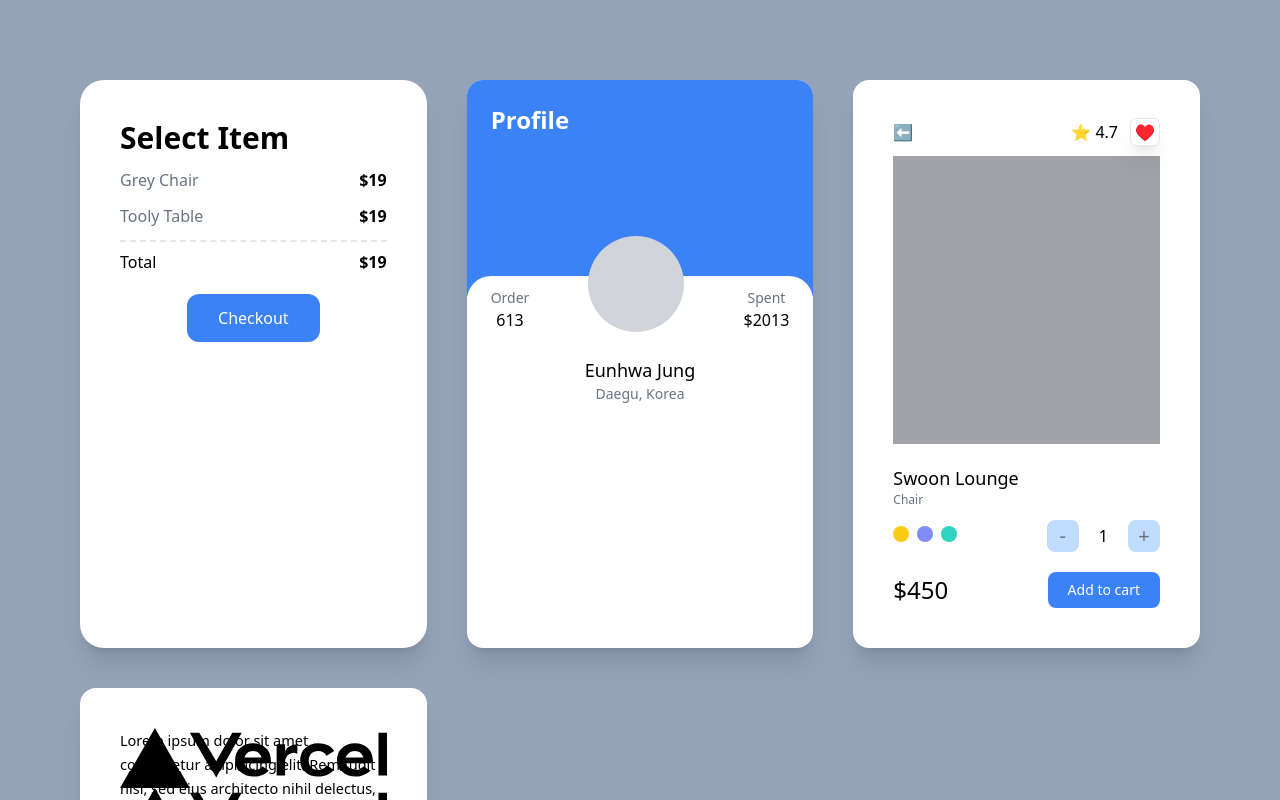
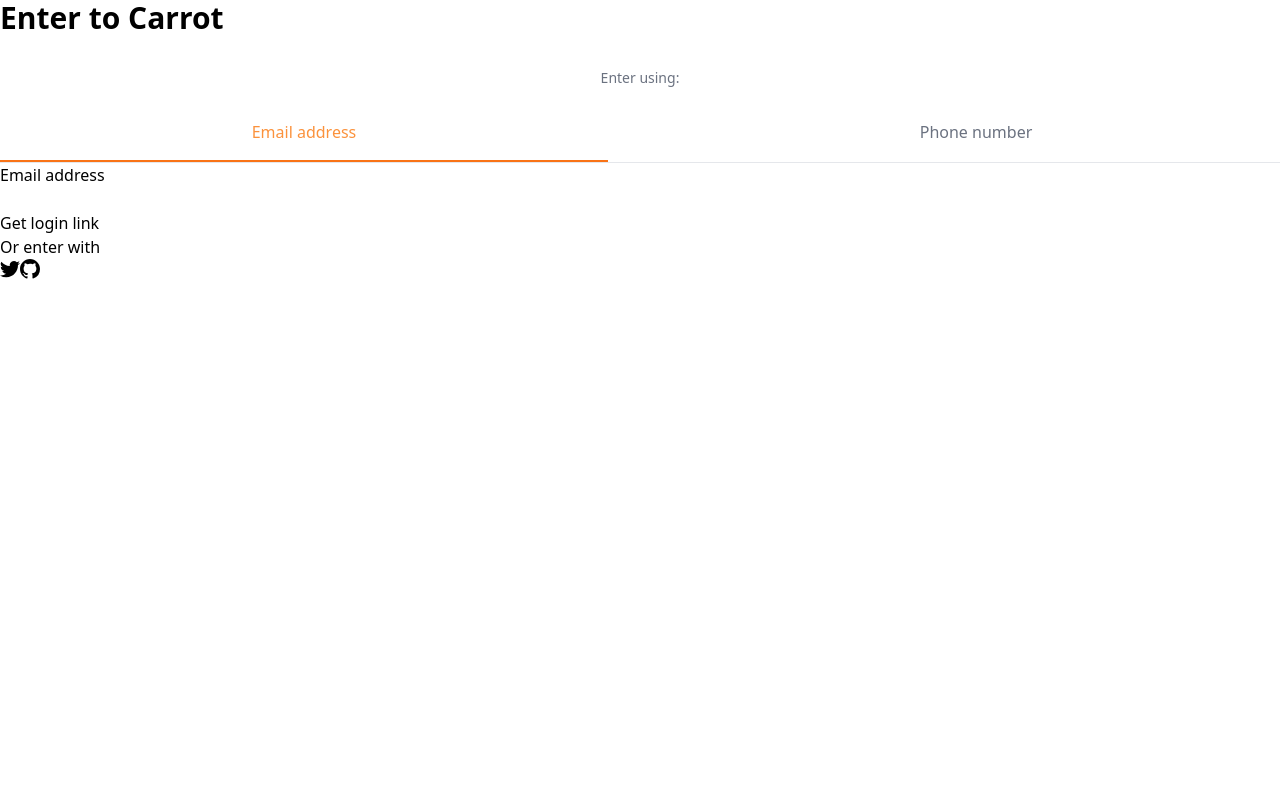
Before and after one commit to summereuna/carrot-market, a Next.js app: page / in a window 1280 px wide. Shown: the top 800 px of the page. Built offline with nearby package versions, Linux system fonts and the light colour scheme.

Commit message:
Add: enter page

```diff
--- /dev/null
+++ b/pages/enter.tsx
@@ -0,0 +1,103 @@
+import { useState } from "react";
+
+/** 클래스네임 가져와서 합쳐주는 함수
+ * [1, 2, 3].join("") => "123"
+ * [1, 2, 3].join("/") => "1/2/3"
+ */
+function cls(...classname: string[]) {
+  return classname.join(" ");
+}
+
+export default function Enter() {
+  const [method, setMethod] = useState("email");
+  const onEmailClick = () => setMethod("email");
+  const onPhoneClick = () => setMethod("phone");
+
+  return (
+    <div className="mt-18">
+      <h3 className="text-3xl font-bold">Enter to Carrot</h3>
+      <div className="mt-8">
+        <div className="flex flex-col items-center">
+          <h5 className="text-sm text-gray-500 font-md">Enter using:</h5>
+          <div className="grid grid-cols-2 gap-16 w-full mt-8 border-b">
+            <button
+              className={cls(
+                "pb-4 font-md border-b-2",
+                method === "email"
+                  ? " border-orange-500 text-orange-400"
+                  : "border-transparent text-gray-500"
+              )}
+              onClick={onEmailClick}
+            >
+              Email address
+            </button>
+            <button
+              className={cls(
+                "pb-4 font-md border-b-2",
+                method === "phone"
+                  ? " border-orange-500 text-orange-400"
+                  : "border-transparent text-gray-500"
+              )}
+              onClick={onPhoneClick}
+            >
+              Phone number
+            </button>
+          </div>
+        </div>
+        <form>
+          <label htmlFor="tab">
+            {method === "email" ? "Email address" : null}
+            {method === "phone" ? "Phone number" : null}
+          </label>
+          <div>
+            {method === "email" ? <input type="email" required /> : null}
+            {method === "phone" ? (
+              <div>
+                <span>+82</span>
+                <input type="number" required />
+              </div>
+            ) : null}
+          </div>
+          <button>
+            {method === "email" ? "Get login link" : null}
+            {method === "phone" ? "Get one-time password" : null}
+          </button>
+        </form>
+        <div>
+          <div>
+            <div />
+            <div>
+              <span>Or enter with</span>
+            </div>
+          </div>
+          <div>
+            <button>
+              <svg
+                className="w-5 h-5"
+                aria-hidden="true"
+                fill="currentColor"
+                viewBox="0 0 20 20"
+              >
+                <path d="M6.29 18.251c7.547 0 11.675-6.253 11.675-11.675 0-.178 0-.355-.012-.53A8.348 8.348 0 0020 3.92a8.19 8.19 0 01-2.357.646 4.118 4.118 0 001.804-2.27 8.224 8.224 0 01-2.605.996 4.107 4.107 0 00-6.993 3.743 11.65 11.65 0 01-8.457-4.287 4.106 4.106 0 001.27 5.477A4.073 4.073 0 01.8 7.713v.052a4.105 4.105 0 003.292 4.022 4.095 4.095 0 01-1.853.07 4.108 4.108 0 003.834 2.85A8.233 8.233 0 010 16.407a11.616 11.616 0 006.29 1.84" />
+              </svg>
+            </button>
+            <button>
+              <svg
+                className="w-5 h-5"
+                aria-hidden="true"
+                fill="currentColor"
+                viewBox="0 0 20 20"
+              >
+                <path
+                  fillRule="evenodd"
+                  d="M10 0C4.477 0 0 4.484 0 10.017c0 4.425 2.865 8.18 6.839 9.504.5.092.682-.217.682-.483 0-.237-.008-.868-.013-1.703-2.782.605-3.369-1.343-3.369-1.343-.454-1.158-1.11-1.466-1.11-1.466-.908-.62.069-.608.069-.608 1.003.07 1.531 1.032 1.531 1.032.892 1.53 2.341 1.088 2.91.832.092-.647.35-1.088.636-1.338-2.22-.253-4.555-1.113-4.555-4.951 0-1.093.39-1.988 1.029-2.688-.103-.253-.446-1.272.098-2.65 0 0 .84-.27 2.75 1.026A9.564 9.564 0 0110 4.844c.85.004 1.705.115 2.504.337 1.909-1.296 2.747-1.027 2.747-1.027.546 1.379.203 2.398.1 2.651.64.7 1.028 1.595 1.028 2.688 0 3.848-2.339 4.695-4.566 4.942.359.31.678.921.678 1.856 0 1.338-.012 2.419-.012 2.747 0 .268.18.58.688.482A10.019 10.019 0 0020 10.017C20 4.484 15.522 0 10 0z"
+                  clipRule="evenodd"
+                />
+              </svg>
+            </button>
+          </div>
+        </div>
+      </div>
+    </div>
+  );
+}
--- a/pages/index.tsx
+++ b/pages/index.tsx
@@ -1,123 +1,10 @@
 import type { NextPage } from "next";
+import Enter from "./enter";
 const Home: NextPage = () => {
-  const toggleDarkmode = () => {};
   return (
-    <div className="bg-slate-400 py-20 px-20 grid gap-10 lg:grid-cols-2 xl:grid-cols-3 min-h-screen xl:place-content-center">
-      {/* 첫 번째: 계산서 */}
-      <div className="bg-white dark:bg-black p-10 rounded-3xl shadow-xl">
-        <span className="font-semibold dark:text-white text-3xl">
-          Select Item
-        </span>
-        <div className="my-3 flex-col space-y-3">
-          <div className="flex justify-between">
-            <span className="text-gray-500 dark:text-gray-300">Grey Chair</span>
-            <span className="font-semibold dark:text-white">$19</span>
-          </div>
-          <div className="flex justify-between">
-            <span className="text-gray-500 dark:text-gray-300">
-              Tooly Table
-            </span>
-            <span className="font-semibold dark:text-white">$19</span>
-          </div>
-        </div>
-        <div className="flex justify-between pt-2 border-t-2 border-dashed">
-          <span>Total</span>
-          <span className="font-semibold dark:text-white">$19</span>
-        </div>
-        <button className="mt-5 bg-blue-500 dark:bg-black dark:border dark:border-white text-white p-3 text-center rounded-xl w-1/2 mx-auto block hover:bg-teal-500 dark:hover:bg-white dark:hover:text-black active:bg-yellow-400 transition">
-          Checkout
-        </button>
-      </div>
-      {/* 두 번째: 프로필*/}
-      <div className="bg-white dark:bg-black rounded-2xl shadow-xl overflow-hidden group">
-        <div className="bg-blue-500 p-6 pb-14 xl:pb-40 flex justify-between text-2xl">
-          <span className="text-white font-semibold">Profile</span>
-        </div>
-        <div className="rounded-3xl p-6 relative -top-5 bg-white">
-          <div className="flex relative -top-16 items-end justify-between">
-            <div className="flex flex-col items-center">
-              <span className="text-sm text-gray-500">Order</span>
-              <span className="font-medium">613</span>
-            </div>
-            <div className="h-24 w-24 bg-gray-300 rounded-full group-hover:bg-yellow-400 transition" />
-            <div className="flex flex-col items-center">
-              <span className="text-sm text-gray-500">Spent</span>
-              <span className="font-medium">$2013</span>
-            </div>
-          </div>
-          <div className="relative flex flex-col items-center -mt-10 ">
-            <span className="text-lg font-medium">Eunhwa Jung</span>
-            <span className="text-sm text-gray-500">Daegu, Korea</span>
-          </div>
-        </div>
-      </div>
-      {/* 세 번째: 제품 화면 */}
-      <div className="bg-white dark:bg-black p-10 rounded-2xl shadow-xl lg:col-span-2 xl:col-span-1">
-        <div className="flex justify-between items-center mb-3">
-          <span>⬅️</span>
-          <div className="space-x-3">
-            <span>⭐️ 4.7</span>
-            <span className="shadow-xl px-1 py-0.5 rounded-md text-red-500 border">
-              ♥️
-            </span>
-          </div>
-        </div>
-        <div className="bg-zinc-400 h-72 mb-5"></div>
-        <div className="flex flex-col">
-          <span className="font-medium text-lg">Swoon Lounge</span>
-          <span className="text-xs text-gray-500">Chair</span>
-          <div className="mt-3 mb-5 flex justify-between items-center">
-            <div className="space-x-2">
-              <button
-                id="btn-yellow"
-                className="w-4 h-4 rounded-full bg-yellow-400 focus:ring-2 ring-offset-2 ring-yellow-200 transition"
-              ></button>
-              <button
-                id="btn-indigo"
-                className="w-4 h-4 rounded-full bg-indigo-400 focus:ring-2 ring-offset-2 ring-indigo-200 transition"
-              ></button>
-              <button
-                id="btn-teal"
-                className="w-4 h-4 rounded-full bg-teal-400 focus:ring-2 ring-offset-2 ring-teal-200 transition"
-              ></button>
-            </div>
-            <div className="flex items-center space-x-5">
-              <button className="rounded-lg p-0.8 bg-blue-200 flex justify-center items-center w-8 aspect-square text-xl text-gray-500">
-                -
-              </button>
-              <span>1</span>
-              <button className="rounded-lg p-0.8 bg-blue-200 flex justify-center items-center w-8 aspect-square text-xl text-gray-500">
-                +
-              </button>
-            </div>
-          </div>
-          <div className="flex justify-between items-center">
-            <span className="font-medium text-2xl">$450</span>
-            <button className="bg-blue-500 text-center text-white rounded-lg px-5 py-2 text-sm">
-              Add to cart
-            </button>
-          </div>
-        </div>
-      </div>
-      {/* 네 번째: 제품 화면 */}
-      <div className="bg-white dark:bg-black p-10 rounded-2xl shadow-xl lg:col-span-2 xl:col-span-1">
-        <div className="bg-[url('/vercel.svg')]">
-          <span className="text-[14.5px]">
-            Lorem ipsum dolor sit amet consectetur adipisicing elit. Rem fugit
-            nisi, sed eius architecto nihil delectus, obcaecati odit consectetur
-            vero, corporis consequuntur laboriosam quos consequatur neque
-            distinctio saepe nesciunt dicta.
-          </span>
-        </div>
-        {/*
-      tailwind CSS 3 부터 Just In Time Compiler 덕분에 사용하지 않는 css파일 삭제해야 하는 css pursing 작업 없이도 바로바로 컴파일 된다.
-
-      tailwind에서 지정하는 값 말고 사용자가 값을 지정하고 싶은 경우 [] 대괄호를 사용하면된다.
-      예시: text-[14.5px]
-       bg-[url('/vercel.svg')]
-  */}
-      </div>
-    </div>
+    <>
+      <Enter />
+    </>
   );
 };
 
```
